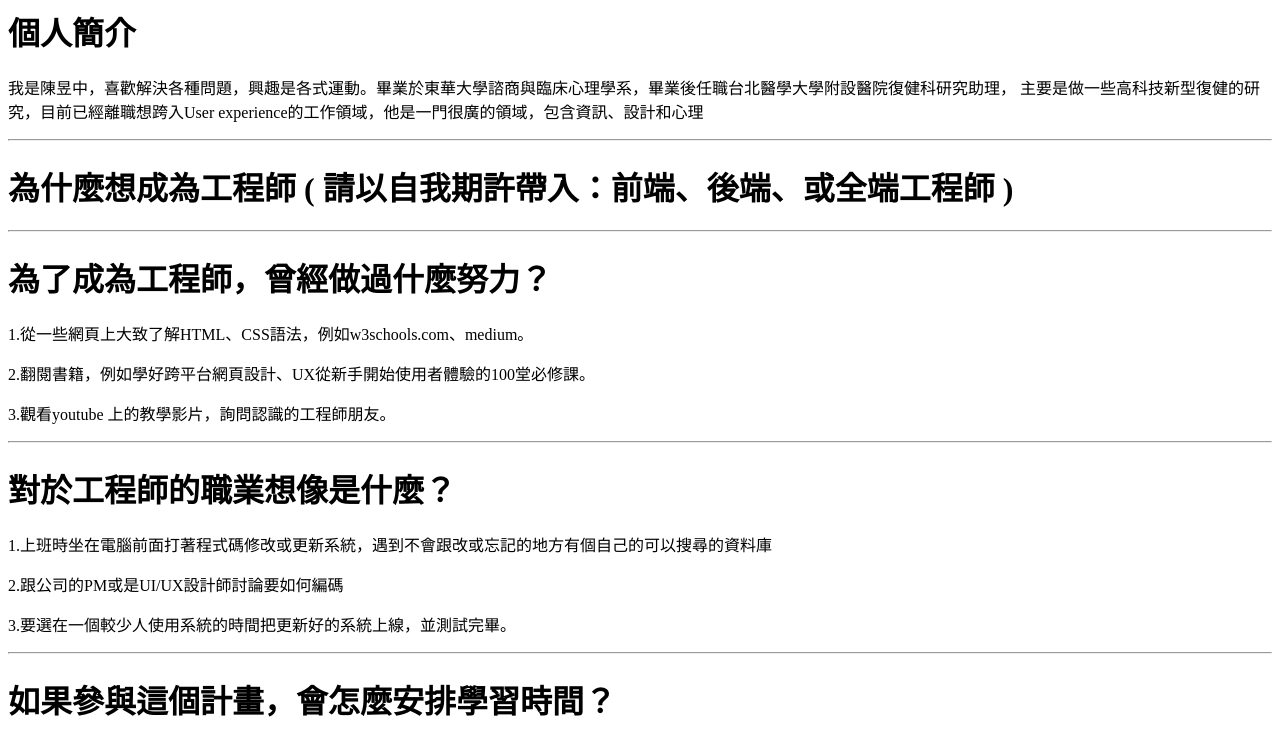
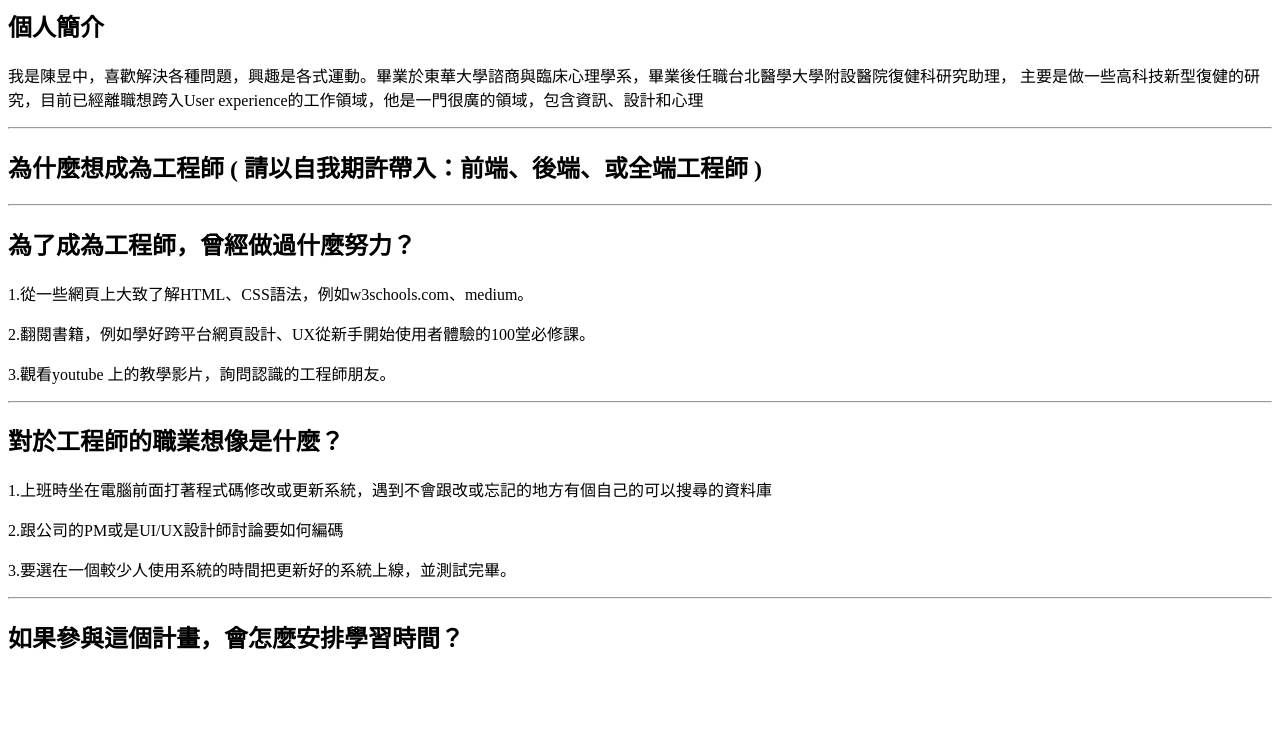
Before and after one commit to jung1221/prepare, a plain HTML site: page github pages web/index.html in a window 1280 px wide. Drawn offline with Linux system fonts and the light colour scheme.

Commit message:
Update index.html

```diff
--- a/github pages web/index.html
+++ b/github pages web/index.html
@@ -3,27 +3,27 @@
 <title> 陳昱中的問題回答 </title>
 </head>
 <body>
-<h1>個人簡介</h1>
+<h2>個人簡介</h2>
 <p>我是陳昱中，喜歡解決各種問題，興趣是各式運動。畢業於東華大學諮商與臨床心理學系，畢業後任職台北醫學大學附設醫院復健科研究助理，
 主要是做一些高科技新型復健的研究，目前已經離職想跨入User experience的工作領域，他是一門很廣的領域，包含資訊、設計和心理
 </p>
 <hr>
-<h1>為什麼想成為工程師 ( 請以自我期許帶入：前端、後端、或全端工程師 )</h1>
+<h2>為什麼想成為工程師 ( 請以自我期許帶入：前端、後端、或全端工程師 )</h2>
 <p>
 </p>
 <hr>
-<h1>為了成為工程師，曾經做過什麼努力？</h1>
+<h2>為了成為工程師，曾經做過什麼努力？</h2>
 <p>1.從一些網頁上大致了解HTML、CSS語法，例如w3schools.com、medium。</p>
 <p>2.翻閱書籍，例如學好跨平台網頁設計、UX從新手開始使用者體驗的100堂必修課。</p>
 <p>3.觀看youtube 上的教學影片，詢問認識的工程師朋友。
 </p>
 <hr>
-<h1>對於工程師的職業想像是什麼？</h1>
+<h2>對於工程師的職業想像是什麼？</h2>
 <p>1.上班時坐在電腦前面打著程式碼修改或更新系統，遇到不會跟改或忘記的地方有個自己的可以搜尋的資料庫</p>
 <p>2.跟公司的PM或是UI/UX設計師討論要如何編碼</p>
 <p>3.要選在一個較少人使用系統的時間把更新好的系統上線，並測試完畢。
 </p>
 <hr>
-<h1>如果參與這個計畫，會怎麼安排學習時間？</h1>
+<h2>如果參與這個計畫，會怎麼安排學習時間？</h2>
 </body>
 </html>
```
